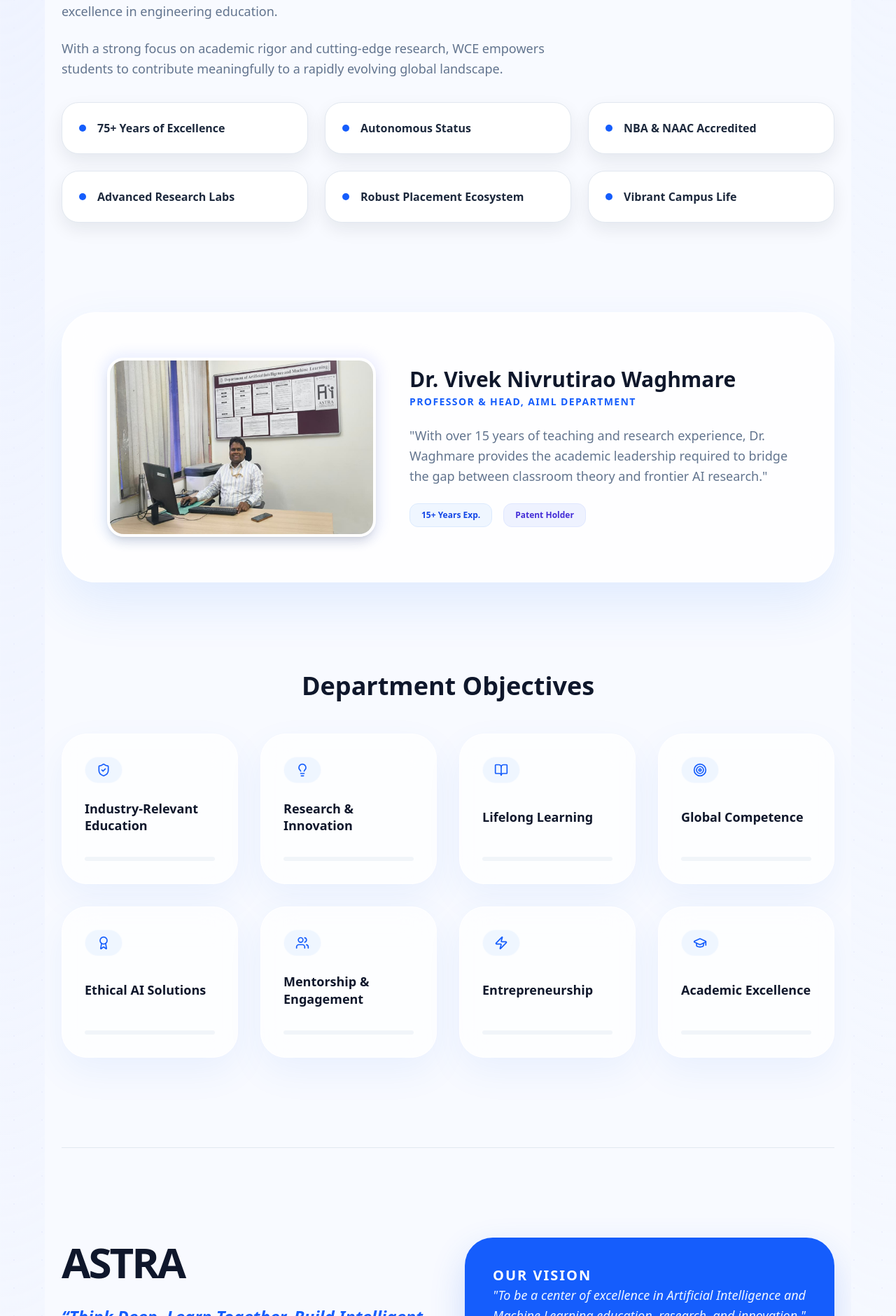
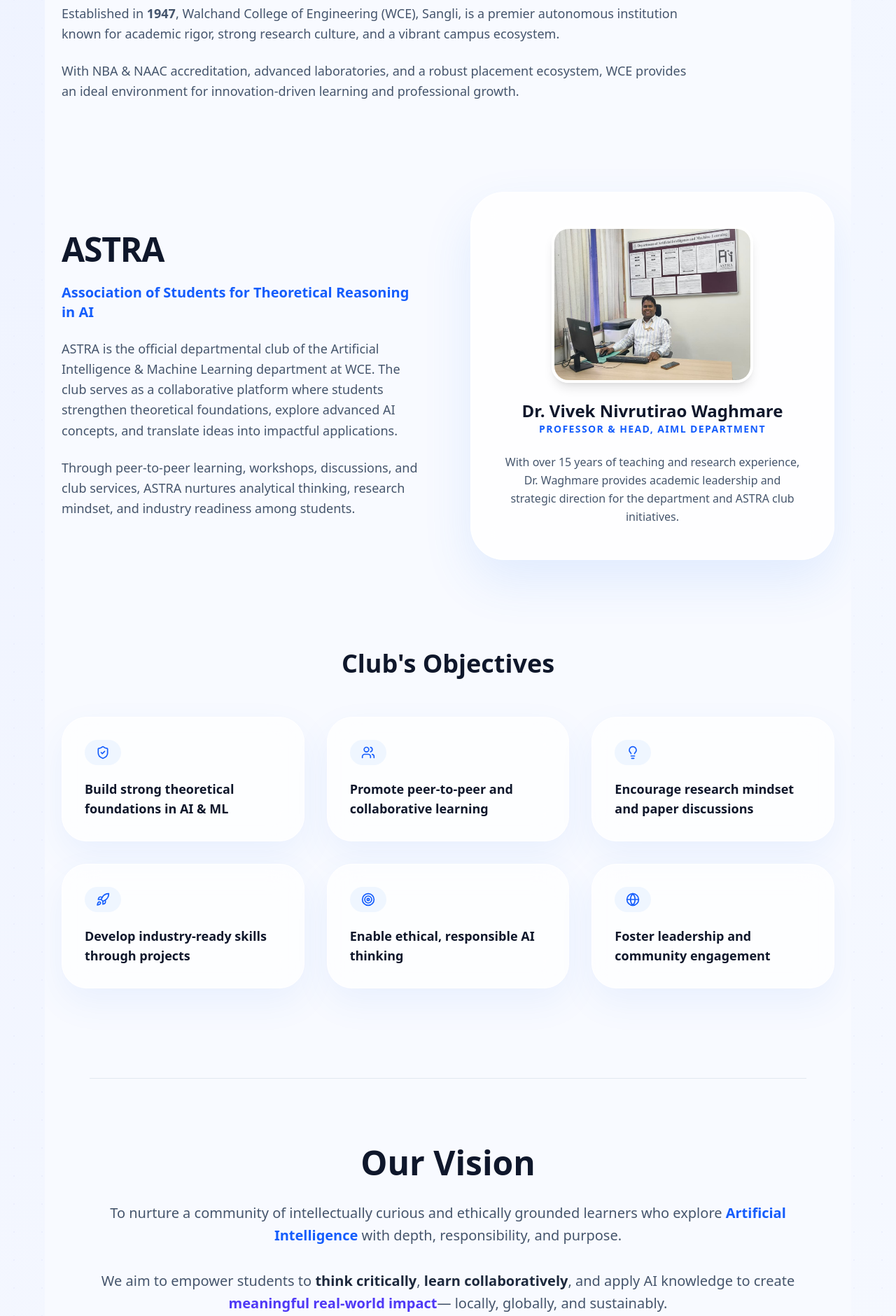
Before and after one commit to TaNuJaSaRaVale/astra-clubs-website, a React (Vite) app: page /about in a window 1280 px wide. Shown: the part 2020-3900 px from the top of the page at 70% size. Built offline with nearby package versions, Linux system fonts and the light colour scheme.

Commit message:
fixed About page

```diff
--- a/src/pages/About.jsx
+++ b/src/pages/About.jsx
@@ -1,88 +1,99 @@
-import React from 'react';
-import { Award, BookOpen, Target, ShieldCheck, GraduationCap, Lightbulb, Users, Zap } from 'lucide-react';
+import React from "react";
+import {
+  GraduationCap,
+  Users,
+  Target,
+  Lightbulb,
+  Rocket,
+  ShieldCheck,
+  Globe,
+} from "lucide-react";
 import hodPhoto from "../assets/hod-vivek-waghmare.jpg";
 
 export default function About() {
   return (
-    <section id="about" className="relative min-h-screen bg-[#f8faff] text-slate-800 overflow-hidden font-sans">
-
-      {/* Background Decorative Glows */}
+    <section
+      id="about"
+      className="relative min-h-screen bg-[#f8faff] text-slate-800 overflow-hidden font-sans"
+    >
+      {/* Soft Background */}
       <div className="absolute top-0 right-0 w-150 h-150 bg-blue-400/10 blur-[130px] rounded-full -z-10" />
       <div className="absolute bottom-0 left-0 w-150 h-150 bg-indigo-400/10 blur-[130px] rounded-full -z-10" />
 
       <div className="max-w-7xl mx-auto px-6 py-24 space-y-32 relative z-10">
 
-        {/* PAGE INTRO */}
+        {/* ================= PAGE INTRO ================= */}
         <div className="text-center space-y-4">
           <h1 className="text-6xl md:text-7xl font-black tracking-tighter text-slate-900">
-            About<span className="text-blue-600"></span>
+            About Us
           </h1>
           <p className="max-w-3xl mx-auto text-blue-600 font-bold tracking-widest uppercase text-lg">
-            Walchand College of Engineering • Dept. of AI & ML • ASTRA Club
+            Walchand College of Engineering • ASTRA
           </p>
         </div>
 
-        {/* ABOUT WCE */}
-        <div className="space-y-8">
+        {/* ================= WCE (MINI INFO) ================= */}
+        <div className="max-w-4xl space-y-6">
           <div className="inline-flex items-center gap-2 px-5 py-2.5 rounded-full border border-blue-100 bg-white shadow-sm text-blue-600 text-xs font-bold uppercase tracking-widest">
             <GraduationCap size={16} />
-            <span>The Legacy</span>
+            <span>
+Legacy</span>
           </div>
 
-          <h2 className="text-4xl md:text-5xl font-bold text-slate-900 tracking-tight">
+          <h2 className="text-4xl md:text-5xl font-bold text-slate-900">
             Walchand College of Engineering, Sangli
           </h2>
 
-          <div className="flex flex-col gap-6 max-w-3xl">
+          <p className="text-slate-600 text-lg leading-relaxed font-medium">
+            Established in <strong>1947</strong>, Walchand College of Engineering
+            (WCE), Sangli, is a premier autonomous institution known for academic
+            rigor, strong research culture, and a vibrant campus ecosystem.
+          </p>
 
-            <p className="text-slate-500 text-lg leading-relaxed font-medium">
-              Established in <span className="text-slate-900 font-bold">1947</span>, Walchand College of Engineering (WCE), Sangli,
-              stands as a beacon of excellence in engineering education.
+          <p className="text-slate-600 text-lg leading-relaxed font-medium">
+            With NBA & NAAC accreditation, advanced laboratories, and a robust
+            placement ecosystem, WCE provides an ideal environment for
+            innovation-driven learning and professional growth.
+          </p>
+        </div>
+
+        {/* ================= ASTRA CLUB ================= */}
+        <div className="grid lg:grid-cols-2 gap-16 items-center">
+          <div className="space-y-6">
+            <h2 className="text-5xl font-black text-slate-900 tracking-tight">
+              ASTRA
+            </h2>
+
+            <p className="text-xl text-blue-600 font-bold">
+              Association of Students for Theoretical Reasoning in AI
             </p>
-            <p className="text-slate-500 text-lg leading-relaxed font-medium">
-              With a strong focus on academic rigor and cutting-edge research,
-              WCE empowers students to contribute meaningfully to a rapidly evolving global landscape.
+
+            <p className="text-slate-600 text-lg leading-relaxed font-medium">
+              ASTRA is the official departmental club of the Artificial
+              Intelligence & Machine Learning department at WCE. The club serves
+              as a collaborative platform where students strengthen theoretical
+              foundations, explore advanced AI concepts, and translate ideas
+              into impactful applications.
+            </p>
+
+            <p className="text-slate-600 text-lg leading-relaxed font-medium">
+              Through peer-to-peer learning, workshops, discussions, and club
+              services, ASTRA nurtures analytical thinking, research mindset,
+              and industry readiness among students.
             </p>
           </div>
 
-          {/* WCE HIGHLIGHTS */}
-          <div className="grid gap-6 sm:grid-cols-2 lg:grid-cols-3">
-            {[
-              "75+ Years of Excellence",
-              "Autonomous Status",
-              "NBA & NAAC Accredited",
-              "Advanced Research Labs",
-              "Robust Placement Ecosystem",
-              "Vibrant Campus Life"
-            ].map((item, i) => (
-              <div key={i} className="relative group">
-                <div className="absolute inset-0 rounded-3xl bg-blue-400/30 blur-2xl opacity-0 group-hover:opacity-100 transition-opacity duration-500" />
-                <div className="relative z-10 p-6 rounded-3xl bg-white border border-slate-200 shadow-[0_10px_25px_rgba(15,23,42,0.08)] transition-all duration-300 group-hover:-translate-y-1">
-                  <div className="flex items-center gap-4">
-                    <div className="w-2.5 h-2.5 rounded-full bg-blue-600" />
-                    <p className="font-bold text-slate-800">{item}</p>
-                  </div>
-                </div>
-              </div>
-            ))}
-          </div>
-        </div>
-
-        {/* HOD SECTION */}
-        <div className="relative group">
-          <div className="bg-white/80 backdrop-blur-xl border border-white rounded-[3rem] p-8 md:p-16 flex flex-col md:flex-row items-center gap-12 shadow-[0_30px_70px_rgba(59,130,246,0.12)]">
-            <div className="shrink-0 relative">
-              <div className="absolute -inset-2 bg-linear-to-tr from-blue-500 to-indigo-400 rounded-4xl blur opacity-10 group-hover:opacity-20 transition duration-500" />
+          {/* HOD CARD */}
+          <div className="bg-white/80 backdrop-blur-xl border border-white rounded-[3rem] p-8 md:p-12 shadow-[0_30px_70px_rgba(59,130,246,0.12)]">
+            <div className="flex flex-col items-center text-center gap-6">
               <img
                 src={hodPhoto}
                 alt="Dr. Vivek Nivrutirao Waghmare"
-                className="relative h-60 w-80 md:h-64 md:w-96 rounded-3xl object-cover border-4 border-white shadow-lg"
+                className="h-56 w-72 rounded-3xl object-cover border-4 border-white shadow-lg"
               />
-            </div>
 
-            <div className="space-y-6 text-center md:text-left">
               <div>
-                <h3 className="text-3xl font-bold text-slate-900 mb-1">
+                <h3 className="text-2xl font-bold text-slate-900">
                   Dr. Vivek Nivrutirao Waghmare
                 </h3>
                 <p className="text-blue-600 font-bold uppercase text-sm tracking-widest">
@@ -90,86 +101,84 @@
                 </p>
               </div>
 
-              <p className="text-slate-500 leading-relaxed text-lg max-w-2xl font-medium">
-                "With over 15 years of teaching and research experience, Dr. Waghmare provides
-                the academic leadership required to bridge the gap between classroom theory and
-                frontier AI research."
+              <p className="text-slate-600 leading-relaxed font-medium">
+                With over 15 years of teaching and research experience, Dr.
+                Waghmare provides academic leadership and strategic direction
+                for the department and ASTRA club initiatives.
               </p>
-
-              <div className="flex flex-wrap justify-center md:justify-start gap-4">
-                <span className="px-4 py-2 rounded-xl bg-blue-50 border border-blue-100 text-xs text-blue-700 font-bold">
-                  15+ Years Exp.
-                </span>
-                <span className="px-4 py-2 rounded-xl bg-indigo-50 border border-indigo-100 text-xs text-indigo-700 font-bold">
-                  Patent Holder
-                </span>
-              </div>
             </div>
           </div>
         </div>
 
-        {/* ================= DEPARTMENT OBJECTIVES (EVENTS STYLE) ================= */}
-        <div className="space-y-12">
+        {/* ================= ASTRA OBJECTIVES ================= */}
+        <div className="space-y-14">
           <h2 className="text-4xl font-bold text-center text-slate-900">
-            Department Objectives
+             Club's Objectives
           </h2>
 
-          <div className="grid gap-8 sm:grid-cols-2 lg:grid-cols-4 max-w-6xl mx-auto">
+          <div className="grid gap-8 sm:grid-cols-2 lg:grid-cols-3 max-w-6xl mx-auto">
             {[
-              { text: "Industry-Relevant Education", icon: <ShieldCheck className="w-5 h-5" /> },
-              { text: "Research & Innovation", icon: <Lightbulb className="w-5 h-5" /> },
-              { text: "Lifelong Learning", icon: <BookOpen className="w-5 h-5" /> },
-              { text: "Global Competence", icon: <Target className="w-5 h-5" /> },
-              { text: "Ethical AI Solutions", icon: <Award className="w-5 h-5" /> },
-              { text: "Mentorship & Engagement", icon: <Users className="w-5 h-5" /> },
-              { text: "Entrepreneurship", icon: <Zap className="w-5 h-5" /> },
-              { text: "Academic Excellence", icon: <GraduationCap className="w-5 h-5" /> },
+              {
+                text: "Build strong theoretical foundations in AI & ML",
+                icon: <ShieldCheck className="w-5 h-5" />,
+              },
+              {
+                text: "Promote peer-to-peer and collaborative learning",
+                icon: <Users className="w-5 h-5" />,
+              },
+              {
+                text: "Encourage research mindset and paper discussions",
+                icon: <Lightbulb className="w-5 h-5" />,
+              },
+              {
+                text: "Develop industry-ready skills through projects",
+                icon: <Rocket className="w-5 h-5" />,
+              },
+              {
+                text: "Enable ethical, responsible AI thinking",
+                icon: <Target className="w-5 h-5" />,
+              },
+              {
+                text: "Foster leadership and community engagement",
+                icon: <Globe className="w-5 h-5" />,
+              },
             ].map((obj, i) => (
               <div
                 key={i}
-                className="group relative p-8 rounded-[2.25rem] bg-white/70 backdrop-blur-xl border border-white
-                transition-all duration-500 hover:-translate-y-2
+                className="p-8 rounded-[2.25rem] bg-white/70 backdrop-blur-xl border border-white
                 shadow-[0_20px_50px_rgba(59,130,246,0.08)]
-                hover:shadow-[0_30px_60px_rgba(59,130,246,0.15)]
-                flex flex-col justify-between"
+                hover:-translate-y-2 transition-all"
               >
-                {/* Icon badge (like status badge) */}
-                <div className="mb-6">
-                  <div className="inline-flex items-center gap-2 px-4 py-2 rounded-full bg-blue-50 border border-white/50 text-blue-600 text-xs font-bold uppercase tracking-widest">
-                    {obj.icon}
-
-                  </div>
+                <div className="mb-5 inline-flex items-center gap-2 px-4 py-2 rounded-full bg-blue-50 text-blue-600 text-xs font-bold uppercase tracking-widest">
+                  {obj.icon}
                 </div>
-
-                <h3 className="text-lg font-bold text-slate-900 leading-snug group-hover:text-blue-600 transition-colors">
+                <p className="text-lg font-bold text-slate-900">
                   {obj.text}
-                </h3>
-
-                {/* Bottom decorative line */}
-                <div className="mt-8 w-full h-1.5 bg-slate-100 rounded-full overflow-hidden">
-                  <div className="h-full w-0 group-hover:w-full transition-all duration-700 bg-linear-to-r from-transparent via-blue-500 to-transparent" />
-                </div>
+                </p>
               </div>
             ))}
           </div>
         </div>
 
-        {/* ASTRA SECTION */}
-        <div className="grid lg:grid-cols-2 gap-12 items-center border-t border-slate-200 pt-32">
-          <div className="space-y-8">
-            <h2 className="text-6xl font-black text-slate-900 tracking-tighter uppercase">ASTRA</h2>
-            <p className="text-2xl text-blue-600 font-bold italic">
-              “Think Deep. Learn Together. Build Intelligent Futures.”
-            </p>
-          </div>
+        {/* ================= VISION ================= */}
+      <div className="max-w-5xl mx-auto text-center space-y-8 border-t border-slate-200 pt-24">
+  <h2 className="text-4xl md:text-5xl font-extrabold text-slate-900">
+    Our Vision
+  </h2>
 
-          <div className="p-10 bg-blue-600 text-white rounded-[2.5rem] shadow-[0_20px_50px_rgba(37,99,235,0.2)]">
-            <h4 className="text-xl font-bold uppercase tracking-widest">Our Vision</h4>
-            <p className="text-blue-50 text-lg italic leading-relaxed">
-              "To be a center of excellence in Artificial Intelligence and Machine Learning education, research, and innovation."
-            </p>
-          </div>
-        </div>
+  <p className="text-lg md:text-xl leading-relaxed text-slate-600 font-medium">
+    To nurture a community of intellectually curious and ethically grounded learners
+    who explore <span className="text-blue-600 font-semibold">Artificial Intelligence</span> with depth, responsibility, and purpose.
+  </p>
+
+  <p className="text-lg md:text-xl leading-relaxed text-slate-600 font-medium">
+    We aim to empower students to <span className="font-semibold text-slate-800">think critically</span>,
+    <span className="font-semibold text-slate-800"> learn collaboratively</span>, and apply AI knowledge
+    to create <span className="text-indigo-600 font-semibold">meaningful real-world impact</span>
+    — locally, globally, and sustainably.
+  </p>
+</div>
+
 
       </div>
     </section>
```
